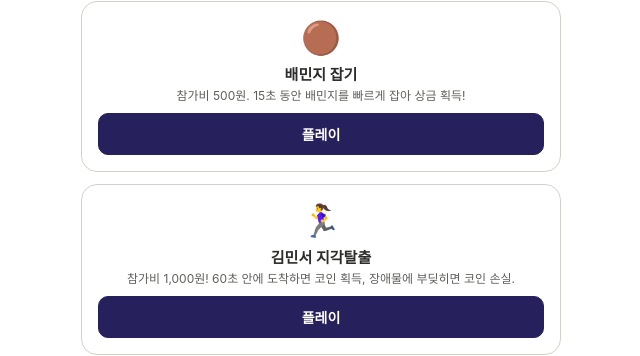
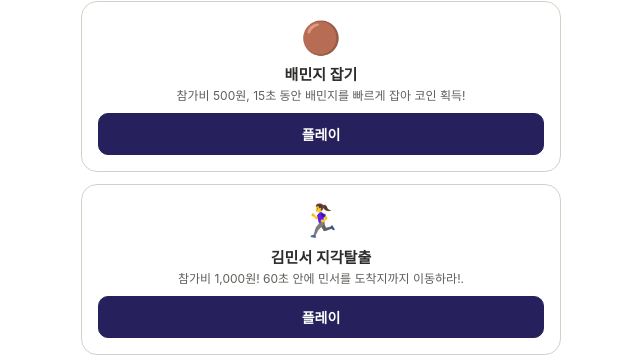
Before and after one commit to Hannah-pdf/aloe-gamble, a React (Vite) app in the folder aloe-gamble/: page / in a window 1280 px wide. Shown: the part 801-1157 px from the top of the page, without its empty margins (319-959 px from the left). Built offline with nearby package versions, Linux system fonts and the light colour scheme.

Commit message:
Update AloeGamble.jsx
update

```diff
--- a/aloe-gamble/src/AloeGamble.jsx
+++ b/aloe-gamble/src/AloeGamble.jsx
@@ -197,13 +197,13 @@ function HomeScreen({ onNavigate, balance }) {
     {
       id: "mole",
       title: "배민지 잡기",
-      desc: "참가비 500원. 15초 동안 배민지를 빠르게 잡아 상금 획득!",
+      desc: "참가비 500원, 15초 동안 배민지를 빠르게 잡아 코인 획득!",
       icon: "🟤",
     },
     {
       id: "lateness",
       title: "김민서 지각탈출",
-      desc: "참가비 1,000원! 60초 안에 도착하면 코인 획득, 장애물에 부딪히면 코인 손실.",
+      desc: "참가비 1,000원! 60초 안에 민서를 도착지까지 이동하라!.",
       icon: "🏃‍♀️",
     },
     {
@@ -1615,7 +1615,7 @@ function OutfitGame({ balance, adjustBalance, setMessage, setAloeFace }) {
         disabled={balance < OUTFIT_STYLING_COST}
         onClick={finishStyling}
       >
-        코디 완성하기 (-{OUTFIT_STYLING_COST.toLocaleString()}원)
+        코디 완성하기
       </button>
       {balance < OUTFIT_STYLING_COST && (
         <p style={styles.notice}>게임머니가 부족해요!</p>
```
